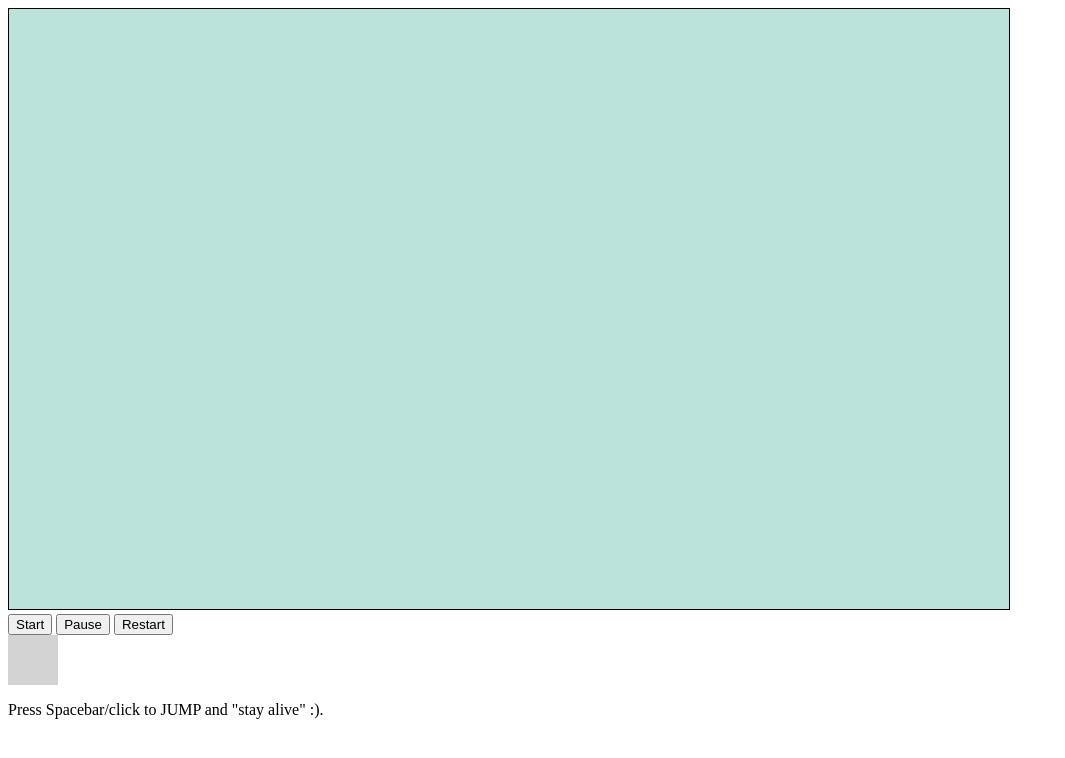
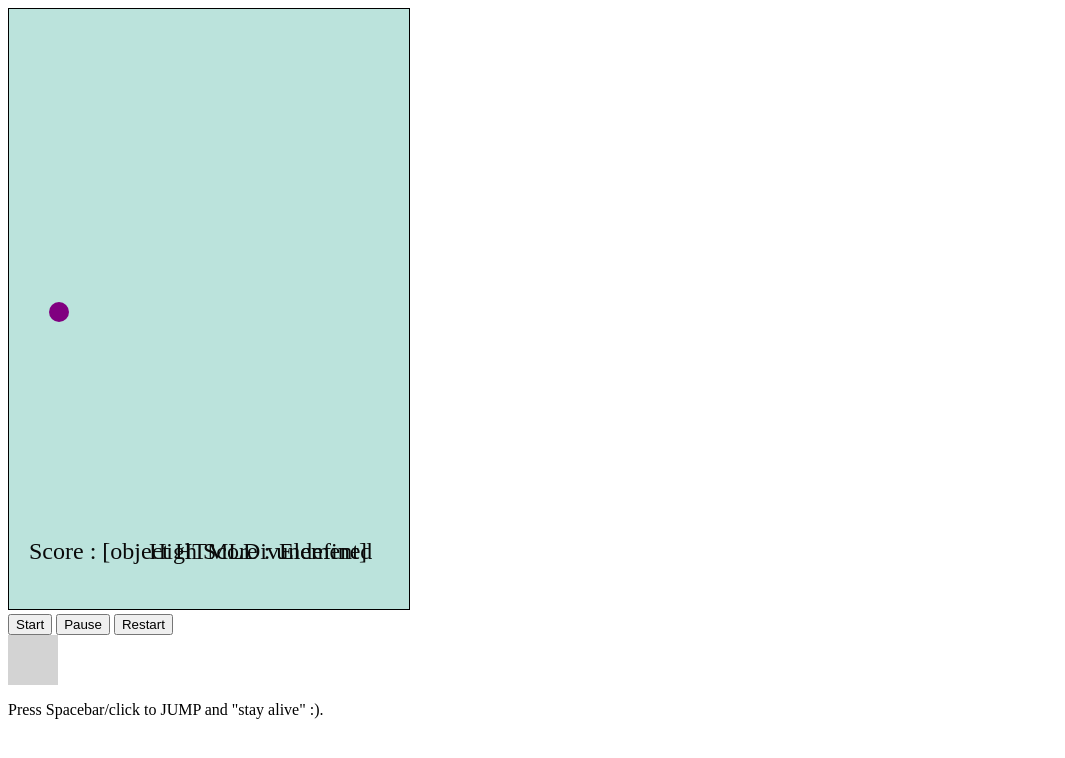
Before and after one commit to luanthai/CaseStudy_FlappyPoint, a plain HTML site: page index.html in a window 1280 px wide. Both pictures are taken after a click on the button "Start". Shown: the whole page, without its empty margins (0-1065 px from the left). Drawn offline with Linux system fonts and the light colour scheme.

Commit message:
1st change
point ok
obstacle not ok
main not ok
score need adjust

```diff
--- a/index.html
+++ b/index.html
@@ -7,7 +7,7 @@
     <title>Flappy Point</title>
 </head>
 <body>
-    <canvas id="myCanvas" width="1000" height="600" style="border:1px solid;background: rgb(187, 227, 220);"></canvas>
+    <canvas id="myCanvas" width="400" height="600" style="border:1px solid;background: rgb(187, 227, 220);"></canvas>
     <br>
     <button onclick="start()">Start</button>
     <button onclick="pause()">Pause</button>
--- a/main_1.js
+++ b/main_1.js
@@ -1,10 +1,10 @@
 let cvs = document.getElementById("myCanvas");
 let ctx = cvs.getContext("2d");
-let myPoint = new circle(50, 300, 10)
+let myPoint = new Circle(50, 300, 10)
 let gapPole = 100;
 let spacePole = 150;
-let topPole = [new Obstacle(cvs.width + 100, Math.floor(Math.random()*150-300))];
-let botPole = [new Obstacle(cvs.width + 100, topPole[0].y + topPole[0].height + gapPole)];
+let topPole = [new Obstacle(100, Math.floor(Math.random()*150-300))];
+let botPole = [new Obstacle(100, topPole[0].y + topPole[0].height + gapPole)];
 
 
 // function moveSelection(e){
@@ -14,16 +14,32 @@ let botPole = [new Obstacle(cvs.width + 100, topPole[0].y + topPole[0].height +
 // }
 //bat dau game, ve diem
 function start() {
-    ctx.clearReact(0, 0 , cvs.width, cvs.height);
+    ctx.clearRect(0, 0 , cvs.width, cvs.height);
     myPoint.drawCir();
     myPoint.drop();
+    for (let i = 0; i < topPole.leength; i++){
+        drawPole(i);
+        if (checkPole(i) === false){
+            return;
+        }
+        if (topPole[i].x === myPoint.x - 50){
+            score++;
+        }
+    }
     window.addEventListener("keydown", jumpPoint);
+    ctx.fillStyle = "#090909";
+    ctx.font = "24px Dancing Script";
+    ctx.fillText("Score : " + score, 20, cvs.height - 50);
+    ctx.fillText("High Score : " + sessionStorage['high_score' + (sessionStorage.length - 1)], 140, cvs.height - 50);
+    checkHighScore();
+    setInterval(start, 1000)
 }
+
 
 //ve cot, chay cot
 function drawPole(i){
-    topPole[i].drawObstacle();
-    botPole[i].drawObstacle();
+    topPole[i].drawObstacle(ctx);
+    botPole[i].drawObstacle(ctx);
     topPole[i].moveLeft();
     botPole[i].moveLeft();
 
@@ -38,6 +54,15 @@ function jumpPoint(){
     myPoint.jump()
 }
 
+function checkHighScore() {
+    for (let j = 0; j < sessionStorage.length; j++) {
+        if (sessionStorage['high_score' + (sessionStorage.length - 1)] < score) {
+            highScore = score;
+            sessionStorage.setItem('high_score' + (j + 1), highScore);
+        }
+    }
+}
+
 function pause() {
 
 }
--- a/main_obstacles.js
+++ b/main_obstacles.js
@@ -1,3 +1,4 @@
+
 class Obstacle {
     x;
     y;
@@ -11,7 +12,7 @@ class Obstacle {
         this.height = 400;
     }
 
-    drawObstacle(){
+    drawObstacle(ctx){
         ctx.fillStyle = "green";
         ctx.fillRect(this.x, this.y, this.width, this.height)
     }
--- a/main_point.js
+++ b/main_point.js
@@ -1,4 +1,5 @@
-class circle {
+
+class Circle {
     x
     y
     radius
@@ -10,14 +11,16 @@ class circle {
     }
 
     drop() {
-        this.y += 5
+        this.y += 1
     }
 
     jump(){
-        this.y -= 20
+        this.y -= 10
     }
 
     drawCir() {
+        let cvs = document.getElementById("myCanvas");
+        let ctx = cvs.getContext("2d");
         ctx.beginPath()
         ctx.fillStyle = "purple"
         ctx.arc(this.x, this.y, this.radius, 0, Math.PI*2)
```
